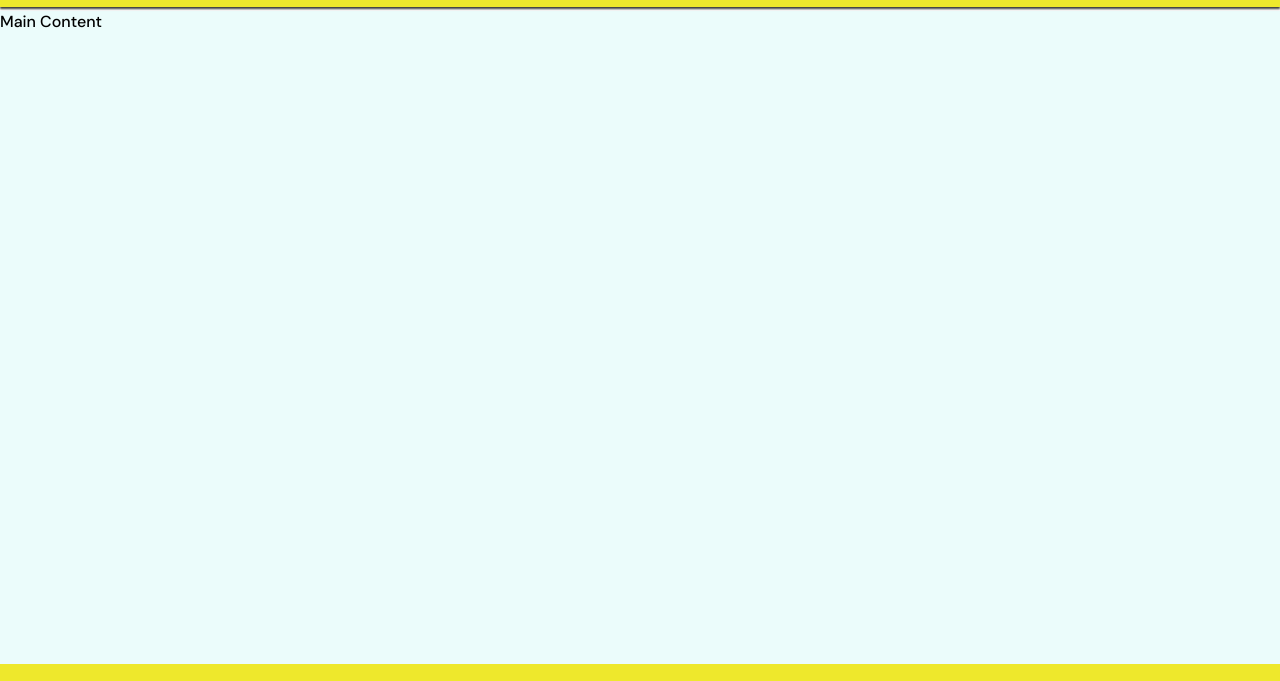
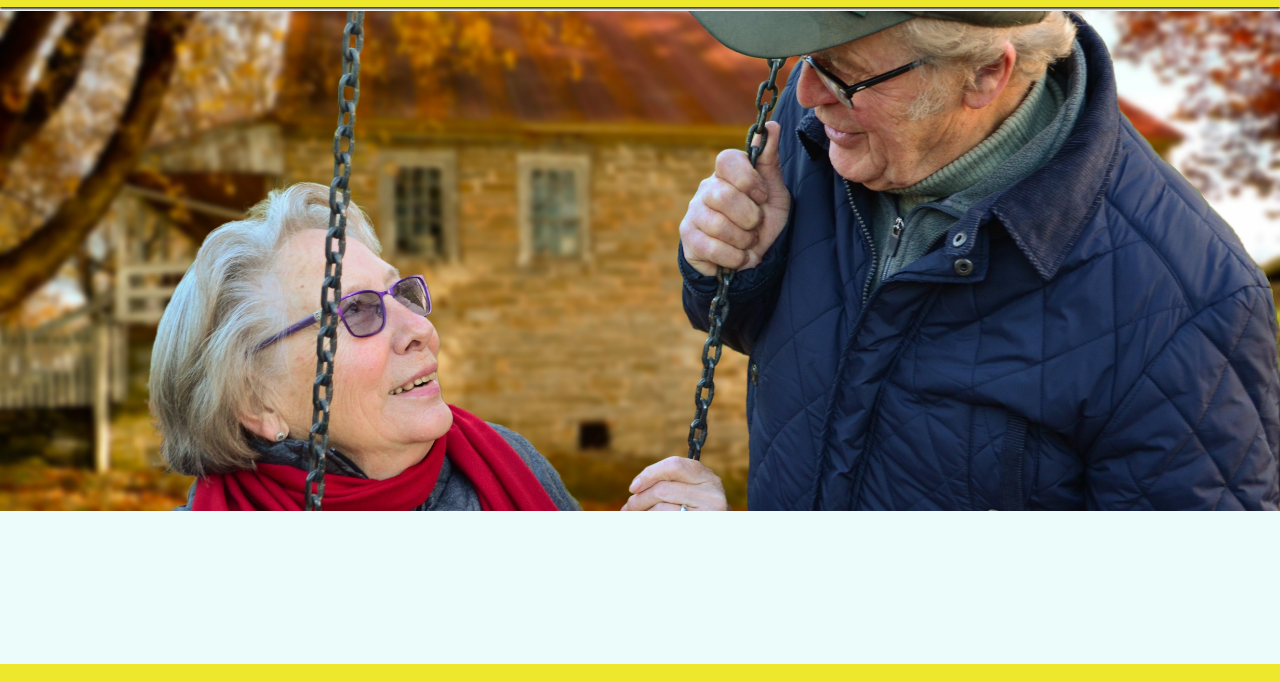
Before and after one commit to Ashiesamuel12/Golden-Years, a plain HTML site: page index.html in a window 1280 px wide. Shown: the part 68-749 px from the top of the page. Drawn offline with Linux system fonts and the light colour scheme.

Commit message:
background hero image added

```diff
--- a/assets/css/style.css
+++ b/assets/css/style.css
@@ -103,6 +103,13 @@ main {
     margin-top: 47px;
 }
 
+/*hero image*/
+#hero{
+    height: 500px;
+    width: 100%;
+    background: url("../images/pexels-pixabay-34761.jpg") no-repeat center center/cover;
+}
+
 /*Footer*/
 
 footer{
@@ -159,3 +166,10 @@ main{
     margin-top: 79px;
 }
 }
+
+/*Large devices(laptops and desktops, 992px and up)*/
+@media screen and (min-width: 992px) {
+    nav ul :hover {
+            color: #04e735
+        }
+}
--- a/index.html
+++ b/index.html
@@ -62,7 +62,11 @@
       </nav>
     </header>
     <!--Main Content-->
-    <main>Main Content</main>
+    <main>
+        <section id="hero">
+
+        </section>
+    </main>
     <!--Footer-->
     <footer>
         <ul id="social-networks">
```
Also changed, not shown: assets/images/pexels-pixabay-34761.jpg (added).
